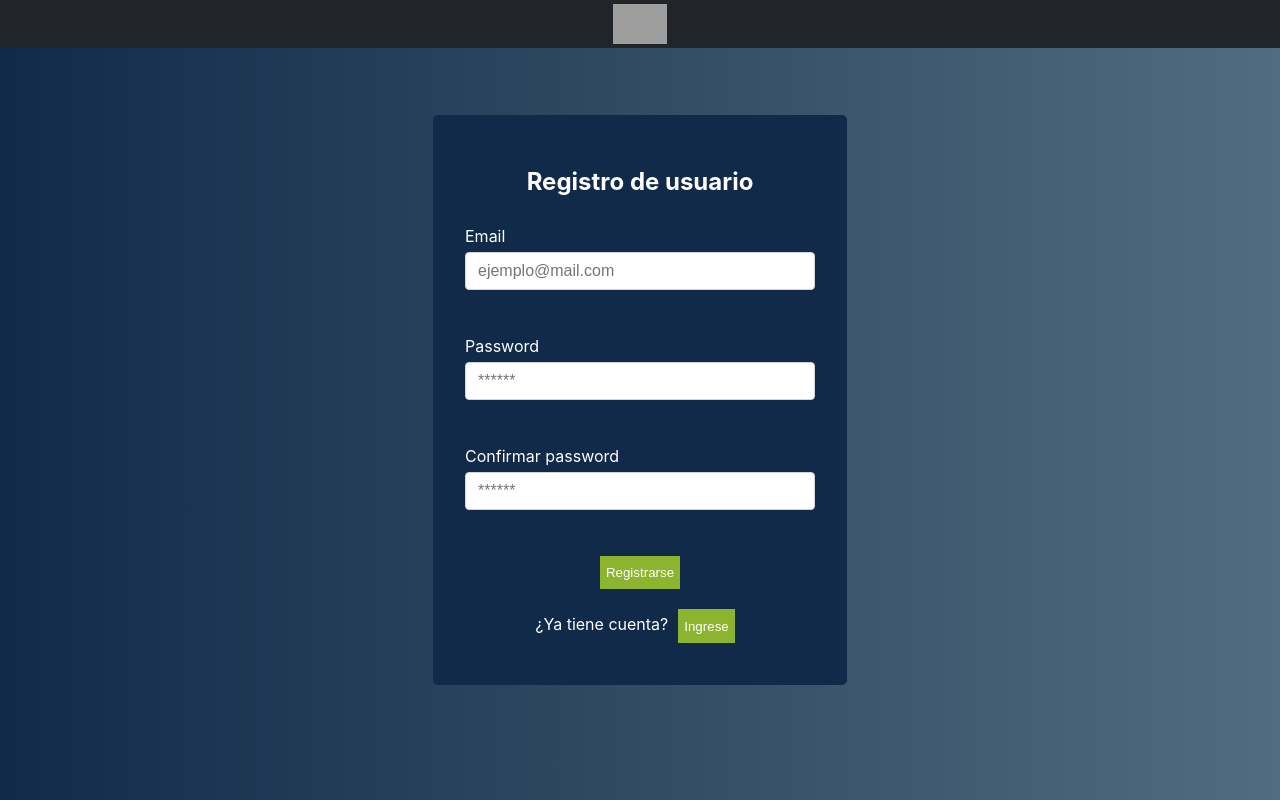
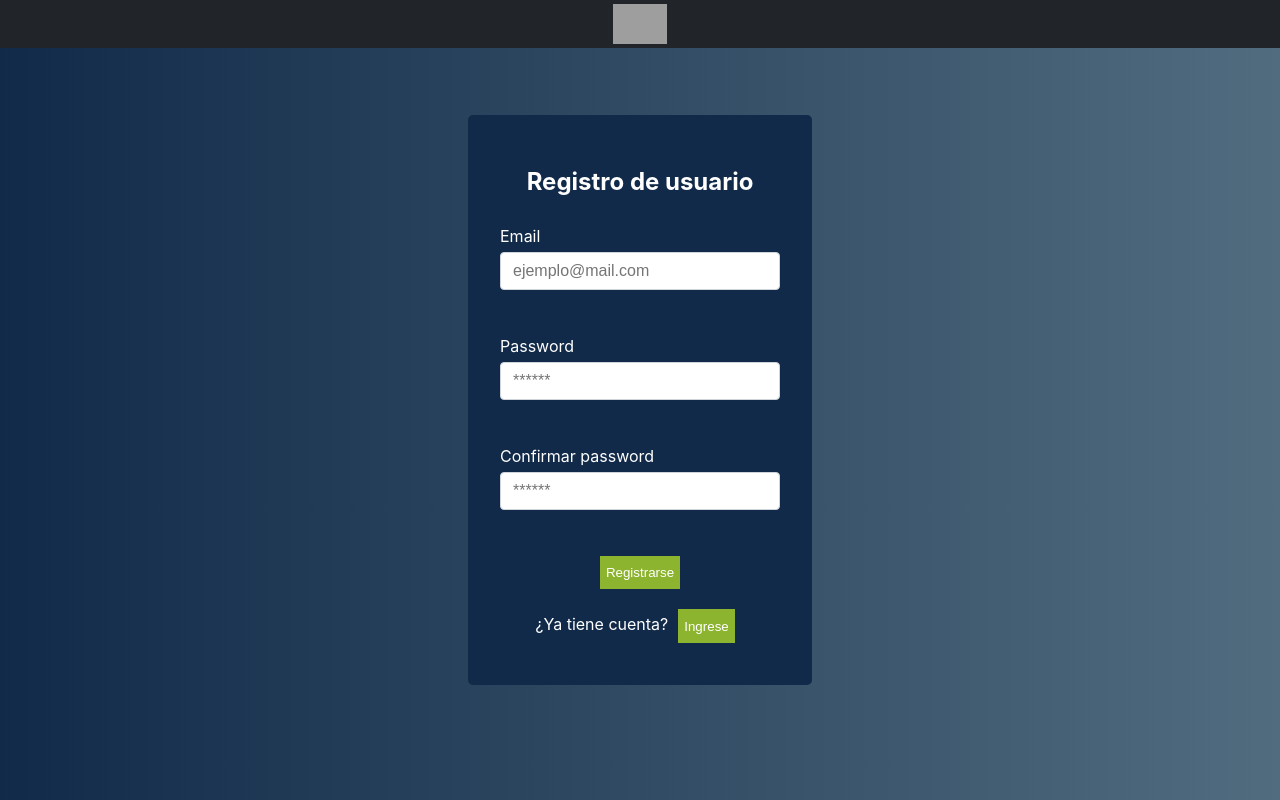
Before and after one commit to Franco-13/prueba_bast-, a React (Create React App) app in the folder client/: page /register in a window 1280 px wide. Built offline with nearby package versions, Linux system fonts and the light colour scheme; no server answers; grey boxes are pictures that could not be loaded.

Commit message:
style fix

```diff
--- a/client/src/components/ModalForm/modalForm.module.css
+++ b/client/src/components/ModalForm/modalForm.module.css
@@ -32,7 +32,7 @@
   align-items: center;
   padding: 2rem;
   border-radius: 5px;
-  width: 350px;
+  width: 280px;
   height: fit-content;
   background: linear-gradient(90deg, #112a49 0%, #516c7f 100%);
   min-width: 250px;
--- a/client/src/components/ModalMessageInfo/modalMessageInfo.module.css
+++ b/client/src/components/ModalMessageInfo/modalMessageInfo.module.css
@@ -10,7 +10,7 @@
 }
 
 .content {
-  width: 350px;
+  width: 280px;
   min-height: 200px;
   border-radius: 0.5rem;
   background-color: #516c7f;
--- a/client/src/components/ModalRemoveAnimal/modalRemoveAnimal.module.css
+++ b/client/src/components/ModalRemoveAnimal/modalRemoveAnimal.module.css
@@ -23,7 +23,7 @@
   text-align: center;
   position: relative;
   background: linear-gradient(90deg, #112a49 0%, #516c7f 100%);
-  width: 350px;
+  width: 280px;
   padding: 20px;
   border-radius: 5px;
 }
--- a/client/src/pages/Login/login.module.css
+++ b/client/src/pages/Login/login.module.css
@@ -7,7 +7,7 @@
   display: flex;
   align-items: center;
   flex-direction: column;
-  width: 350px;
+  width: 280px;
   margin: auto;
   padding: 2rem;
   height: auto;
@@ -20,7 +20,7 @@
   flex-direction: column;
   justify-content: center;
   align-items: center;
-  width: 350px;
+  width: 100%;
   height: fit-content;
   position: relative;
   color: white;
--- a/client/src/pages/Register/register.module.css
+++ b/client/src/pages/Register/register.module.css
@@ -7,7 +7,7 @@
   display: flex;
   align-items: center;
   flex-direction: column;
-  width: 350px;
+  width: 280px;
   margin: auto;
   padding: 2rem;
   height: auto;
@@ -20,7 +20,7 @@
   flex-direction: column;
   justify-content: center;
   align-items: center;
-  width: 350px;
+  width: 100%;
   height: fit-content;
   position: relative;
   color: white;
```
